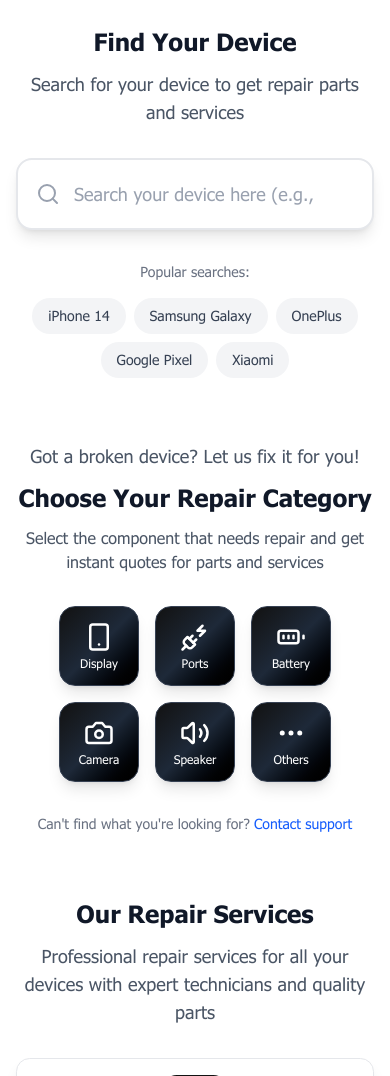
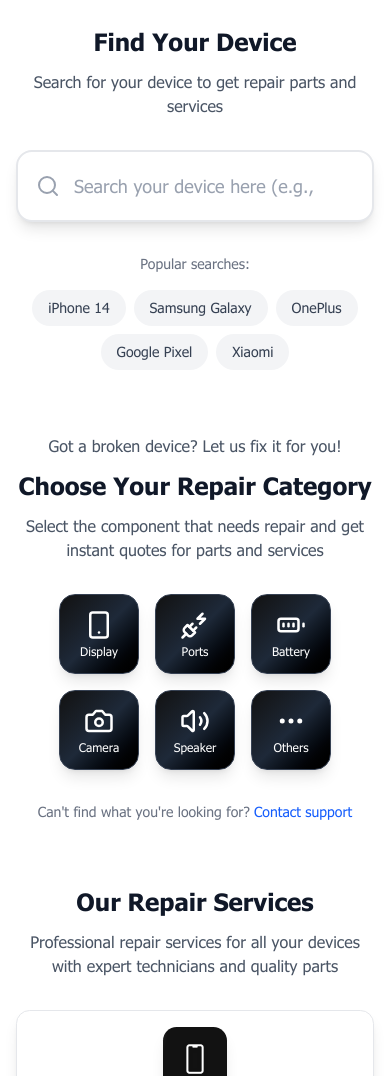
Before and after one commit to mahirminhajk/fixamigo-client, a Next.js app: page / in a window 390 px wide. Shown: the part 433-1509 px from the top of the page. Built offline with nearby package versions, Linux system fonts and the light colour scheme.

Commit message:
feat: standardize text size across components for improved readability

```diff
--- a/components/list/brandsList.tsx
+++ b/components/list/brandsList.tsx
@@ -71,7 +71,7 @@ const BrandsList = ({
               ? "Select Your Phone Brand"
               : `Select Your Brand for ${category} Repair`}
           </h1>
-          <p className="text-gray-600 text-lg max-w-2xl mx-auto">
+          <p className="text-gray-600 text-base md:text-lg max-w-2xl mx-auto">
             Find the brand of your device to get started with our repair
             services. We support a wide range of manufacturers.
           </p>
--- a/components/list/listRepairCategory.tsx
+++ b/components/list/listRepairCategory.tsx
@@ -24,13 +24,13 @@ const ListRepairCategory = () => {
     <section className="w-full max-w-5xl mx-auto px-4 md:px-6 py-8 md:py-12">
       {/* Header Section */}
       <div className="text-center mb-8">
-        <p className="text-gray-600 text-lg mb-3">
+        <p className="text-gray-600 text-base md:text-lg mb-3">
           Got a broken device? Let us fix it for you!
         </p>
         <h2 className="text-2xl md:text-3xl font-bold text-gray-900 mb-3">
           Choose Your Repair Category
         </h2>
-        <p className="text-gray-600 max-w-2xl mx-auto">
+        <p className="text-gray-600 text-base md:text-lg max-w-2xl mx-auto">
           Select the component that needs repair and get instant quotes for
           parts and services
         </p>
--- a/components/others/ServiceSteps.tsx
+++ b/components/others/ServiceSteps.tsx
@@ -46,7 +46,7 @@ const ServiceSteps = () => {
         <h2 className="text-2xl md:text-3xl font-bold text-gray-900 mb-3">
           How Our Service Works
         </h2>
-        <p className="text-gray-600 text-lg max-w-2xl mx-auto">
+        <p className="text-gray-600 text-base md:text-lg max-w-2xl mx-auto">
           Simple, transparent process from diagnosis to delivery
         </p>
       </div>
--- a/components/others/availableServices.tsx
+++ b/components/others/availableServices.tsx
@@ -32,7 +32,7 @@ const AvailableServices = () => {
         <h2 className="text-2xl md:text-3xl font-bold text-gray-900 mb-3">
           Our Repair Services
         </h2>
-        <p className="text-gray-600 text-lg max-w-2xl mx-auto">
+        <p className="text-gray-600 text-base md:text-lg max-w-2xl mx-auto">
           Professional repair services for all your devices with expert
           technicians and quality parts
         </p>
--- a/components/search/ProductSearch.tsx
+++ b/components/search/ProductSearch.tsx
@@ -324,7 +324,7 @@ const ProductSearch: React.FC = () => {
         <h2 className="text-2xl md:text-3xl font-bold text-gray-900 mb-3">
           Find Your Device
         </h2>
-        <p className="text-gray-600 text-lg">
+        <p className="text-gray-600 text-base md:text-lg">
           Search for your device to get repair parts and services
         </p>
       </div>
```
